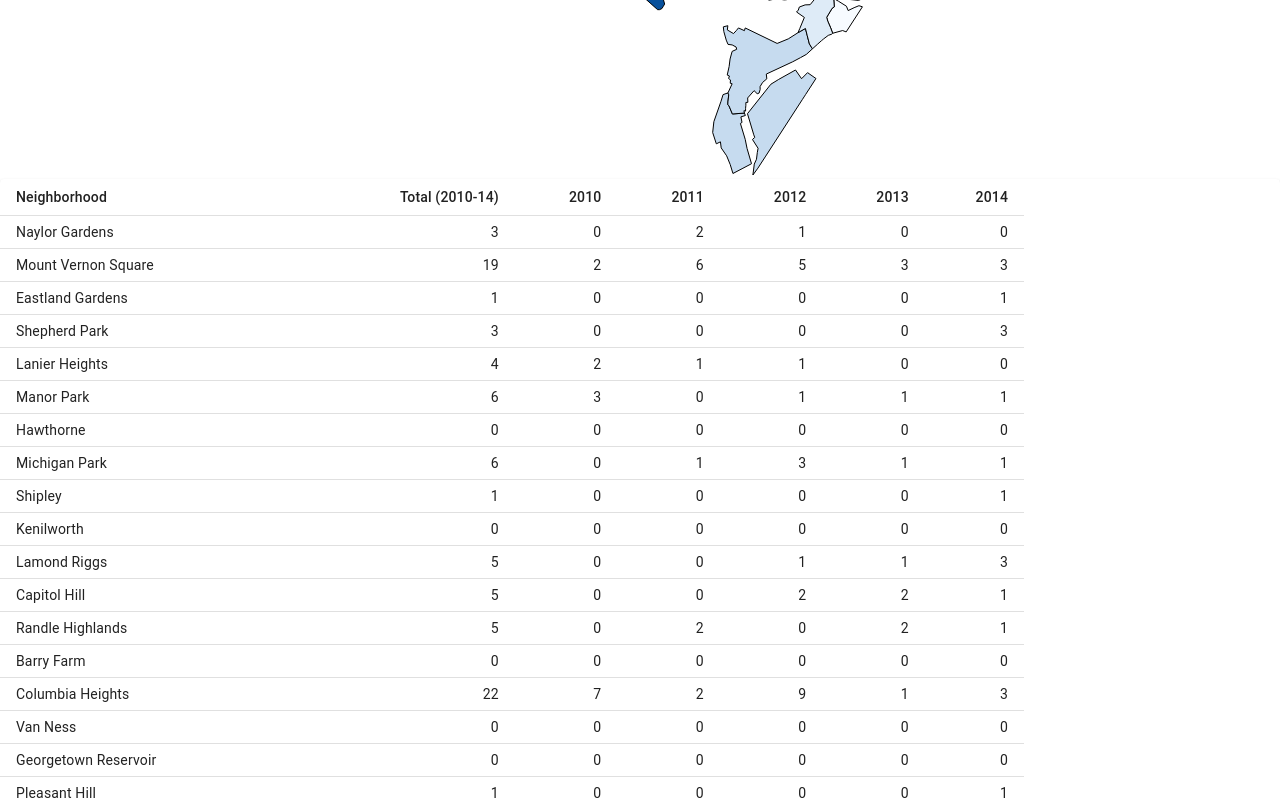
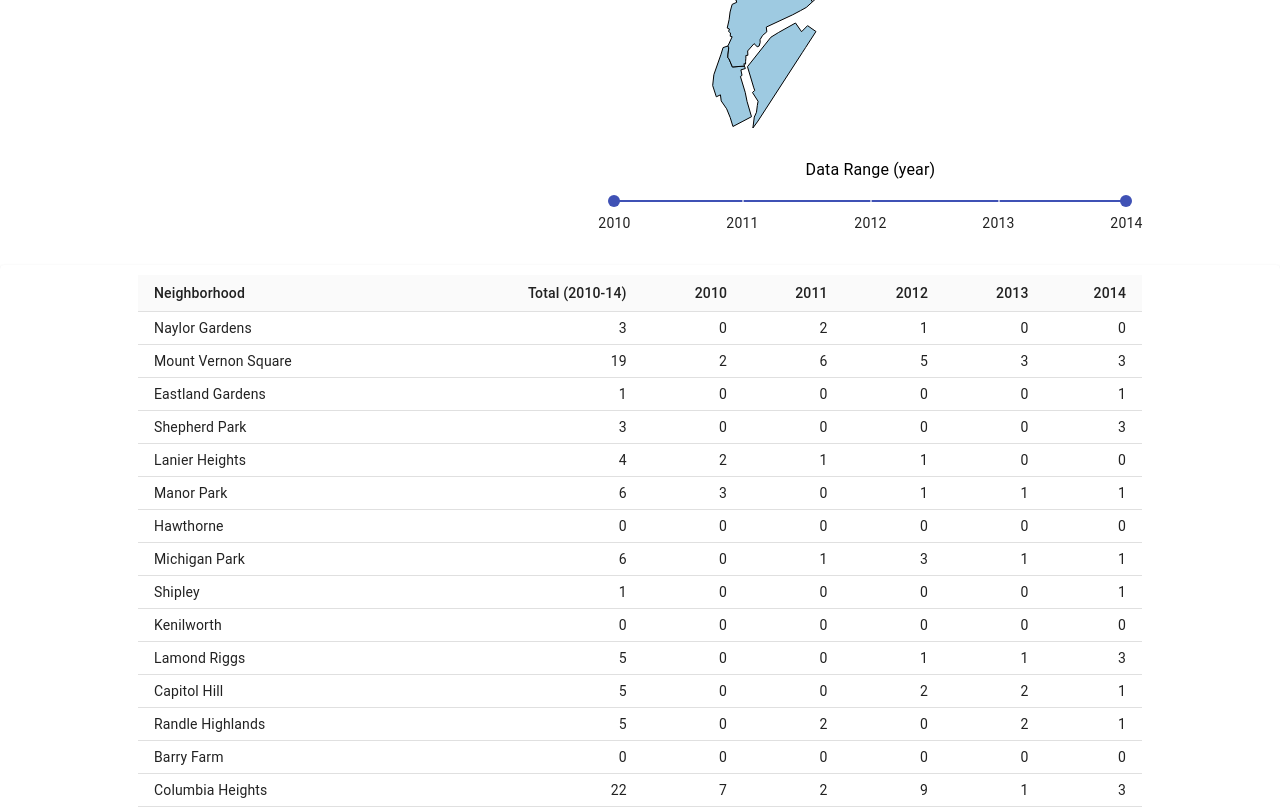
Before and after one commit to Will-Frey/GeoDataVisualization, a React (Create React App) app in the folder impaired-accidents-dc/: page / in a window 1280 px wide. Shown: the part 800-1609 px from the top of the page. Built offline with nearby package versions, Linux system fonts and the light colour scheme.

Commit message:
style and dynamic color range

```diff
--- a/impaired-accidents-dc/src/components/App.css
+++ b/impaired-accidents-dc/src/components/App.css
@@ -6,8 +6,22 @@ div.mapSlider {
     width: 40%;
     text-align: center;
     margin: 2%;
+    float: right;
+    padding-right: 10%;
 }
 
 table {
     max-width: 80%;
+    margin: auto;
+    padding: 10px;
 }
+
+div.spacer {
+    padding: 30px;
+}
+
+div.header {
+    background-color: lightblue;
+    padding: 20px;
+    margin-bottom: 30px;
+}
--- a/impaired-accidents-dc/src/components/App.js
+++ b/impaired-accidents-dc/src/components/App.js
@@ -33,12 +33,15 @@ class App extends Component {
 
         return (
             <div className='App'>
-                <Typography align='center' variant='h4' paragraph>
-                    Impaired Car Crashes in Washington, DC by neighborhood (2010-2014)
-                </Typography>
+                <div className="header">
+                    <Typography align='center' variant='h4' paragraph>
+                        Impaired Car Crashes in Washington, DC by neighborhood (2010-2014)
+                    </Typography>
+                </div>
+                <MapComponent mapData={geoData} yearRange={this.state.yearRange} />
                 <div className="mapSlider">
                     <Typography id="range-slider" gutterBottom>
-                        Year Range
+                        Data Range (year)
                     </Typography>
                     <Slider
                         min={2010}
@@ -49,10 +52,10 @@ class App extends Component {
                         onChange={handleChange}
                     />
                 </div>
-                <MapComponent mapData={geoData} yearRange={this.state.yearRange} />
+                <div className="spacer" />
                 <div className="dataTable">
                     <TableContainer component={Paper}>
-                        <Table size="small">
+                        <Table size="small" stickyHeader>
                             <TableHead>
                                 <TableRow>
                                     <TableCell>Neighborhood</TableCell>
--- a/impaired-accidents-dc/src/scripts/Map.js
+++ b/impaired-accidents-dc/src/scripts/Map.js
@@ -1,13 +1,13 @@
 import * as d3 from 'd3'
-import legend from './legend'
 
 const draw = (props) => {
     const w = Math.max(document.documentElement.clientWidth, window.innerWidth || 0);
     const h = Math.max(document.documentElement.clientHeight, window.innerHeight || 0);
-    const projection = d3.geoAlbers()
-        .fitExtent([[0, 0], [w, h]], props.mapData);
+    const projection = d3.geoAlbers().fitExtent([[0, 0], [w, h]], props.mapData);
     const pathGenerator = d3.geoPath().projection(projection);
-    const totalsColor = d3.scaleQuantile([0, 40], d3.schemeBlues[9]);
+    const rangeMax = findRangeMax(props.mapData.features, props.yearRange)
+    console.log(findFeatureRangeMax(props.mapData.features[0], props.yearRange));
+    const totalsColor = d3.scaleQuantile([0, 30], d3.schemeBlues[9]);
 
     d3.select('.mapComponent > *').remove();
     var svg = d3.select('.mapComponent').append('svg')
@@ -26,6 +26,8 @@ const draw = (props) => {
 
 }
 
+// Finds the sum of all accidents for the given feature
+// that occured within the given yearRange
 const sumFeatureData = (feature, yearRange) => {
     // Create Array of years to display
     const filledYearRange = Array(yearRange[1] - yearRange[0] + 1).fill().map((_, idx) => String(yearRange[0] + idx));
@@ -39,6 +41,26 @@ const sumFeatureData = (feature, yearRange) => {
             }
             return sum;
         }, 0);
+}
+
+const findRangeMax = (features, yearRange) => {
+    // Create Array of selected years
+    const filledYearRange = Array(yearRange[1] - yearRange[0] + 1).fill().map((_, idx) => String(yearRange[0] + idx));
+
+    return features.reduce((maxF, feature) => {
+        return Math.max(maxF, findFeatureRangeMax(feature, filledYearRange));
+    }, 1);
+}
+
+const findFeatureRangeMax = (feature, yearRange) => {
+    return Object.keys(feature.properties)
+        .filter(key => yearRange.includes(key))
+        .reduce((maxYear, property) => {
+            if (feature.properties[property] != null) {
+                maxYear = Math.max(maxYear, feature.properties[property]);
+            }
+            return maxYear;
+        }, 1);
 }
 
 // Function to responsively resize an svg based on screen size
```
